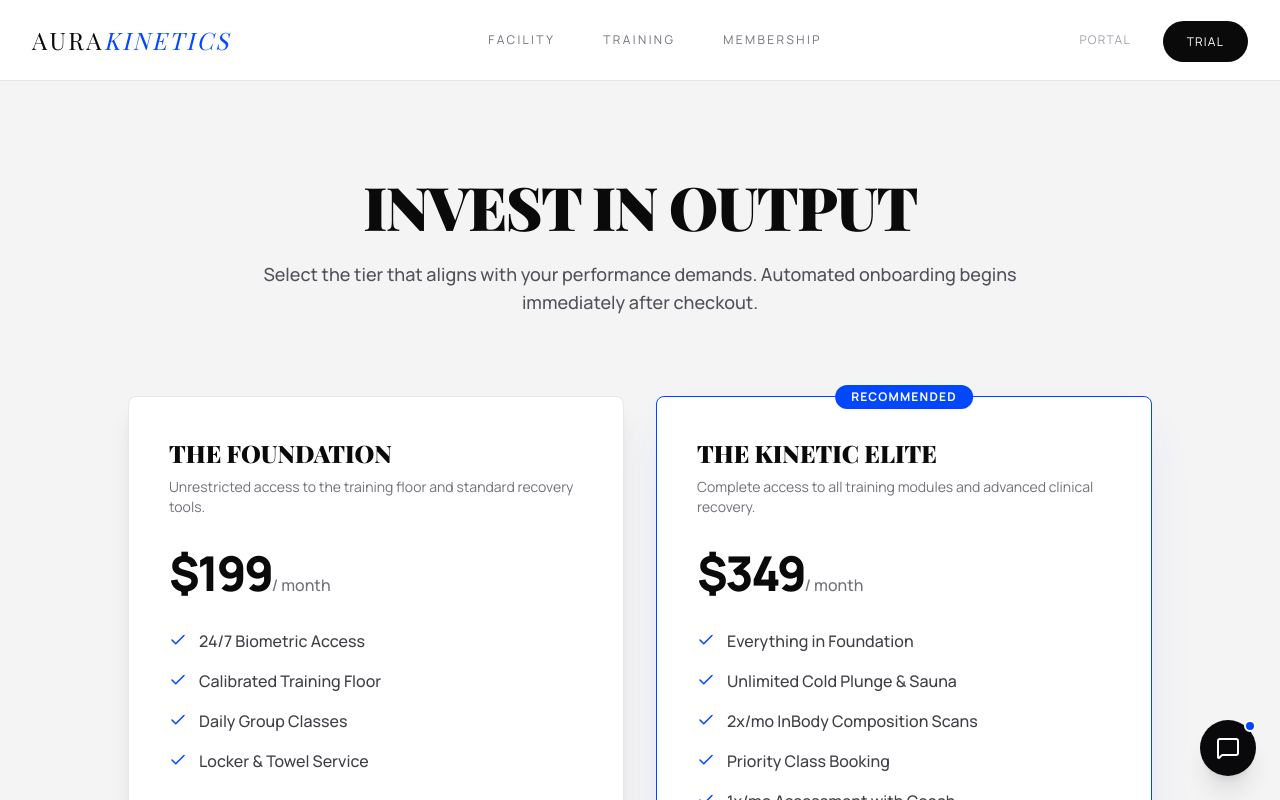
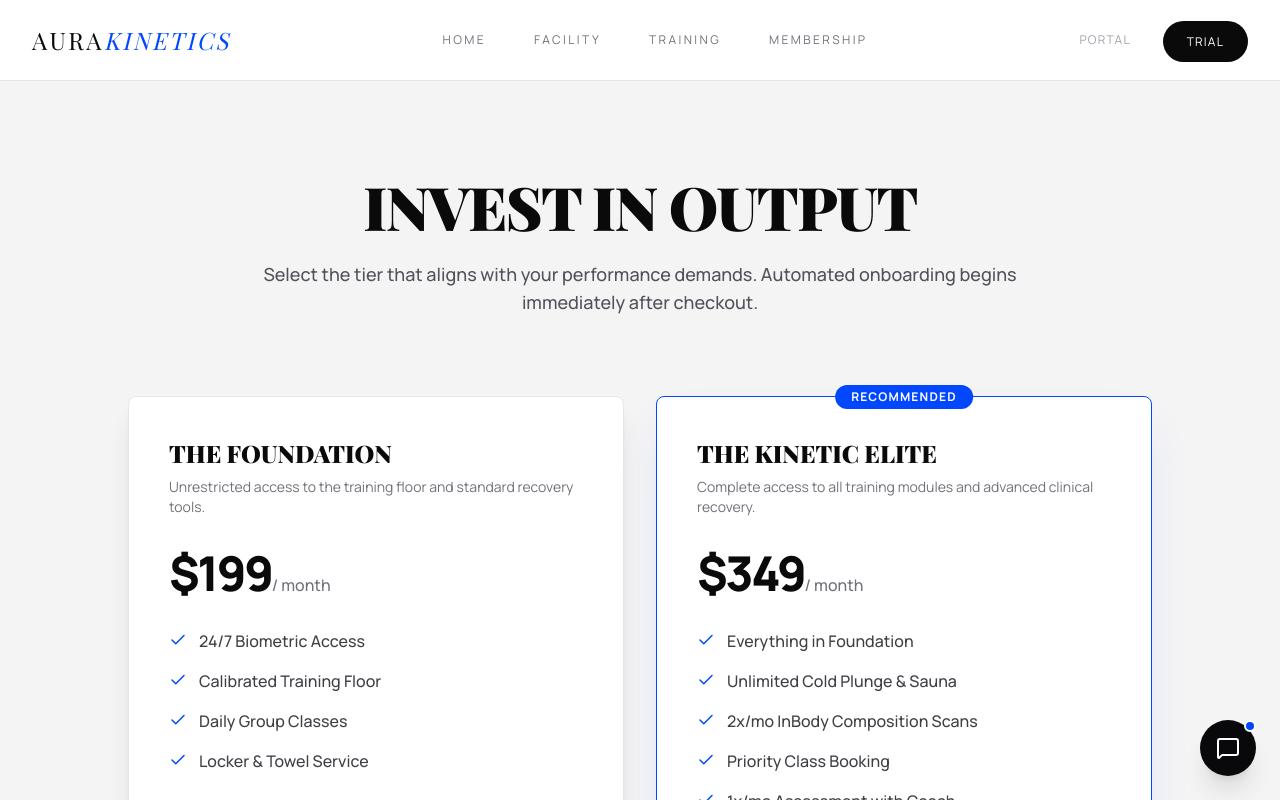
Before and after one commit to nikithamoncy/aura-kinetics-gym, a Next.js app: page /membership in a window 1280 px wide. Shown: the top 800 px of the page. Built offline with nearby package versions, Linux system fonts and the light colour scheme; a web font is replaced by a local one.

Commit message:
UI Updates

```diff
--- a/src/app/page.tsx
+++ b/src/app/page.tsx
@@ -5,21 +5,6 @@ export default function Home() {
   return (
     <div className="bg-[#0A0A0A] text-white overflow-hidden">
       <Hero />
-
-      {/* Heavy Statement Section */}
-      <section className="py-32 relative">
-        <div className="absolute inset-0 bg-[url('https://images.unsplash.com/photo-1540497077202-7c8a3999166f?q=80&w=2940&auto=format&fit=crop')] bg-cover bg-fixed bg-center opacity-10"></div>
-        <div className="max-w-[1000px] mx-auto px-8 text-center relative z-10">
-          <h2 className="font-heading text-4xl md:text-6xl leading-[1.2] font-light mb-12">
-            &quot;Performance is not an accident. It is the predictable outcome of <span className="text-accent italic">precise mathematics</span> and unyielding intent.&quot;
-          </h2>
-          <div className="flex items-center justify-center gap-6">
-            <span className="w-12 h-[1px] bg-accent"></span>
-            <p className="text-xs tracking-[0.3em] uppercase text-zinc-400 font-bold">The Aura Philosophy</p>
-            <span className="w-12 h-[1px] bg-accent"></span>
-          </div>
-        </div>
-      </section>
 
       {/* The Atmosphere Gallery / Split Sections */}
       <section className="py-24 bg-white text-zinc-950 rounded-t-[3rem] shadow-[0_-20px_50px_rgba(0,0,0,0.5)] relative z-20">
@@ -75,6 +60,21 @@ export default function Home() {
         </div>
       </section>
 
+      {/* Heavy Statement Section */}
+      <section className="py-32 relative">
+        <div className="absolute inset-0 bg-[url('https://images.unsplash.com/photo-1540497077202-7c8a3999166f?q=80&w=2940&auto=format&fit=crop')] bg-cover bg-fixed bg-center opacity-10"></div>
+        <div className="max-w-[1000px] mx-auto px-8 text-center relative z-10">
+          <h2 className="font-heading text-4xl md:text-6xl leading-[1.2] font-light mb-12">
+            &quot;Performance is not an accident. It is the predictable outcome of <span className="text-accent italic">precise mathematics</span> and unyielding intent.&quot;
+          </h2>
+          <div className="flex items-center justify-center gap-6">
+            <span className="w-12 h-[1px] bg-accent"></span>
+            <p className="text-xs tracking-[0.3em] uppercase text-zinc-400 font-bold">The Aura Philosophy</p>
+            <span className="w-12 h-[1px] bg-accent"></span>
+          </div>
+        </div>
+      </section>
+
       {/* Protocol Generator replaces the grey background from before, making it dark theme */}
       <div className="bg-[#050505] text-white">
         <ProtocolGenerator />
--- a/src/components/Hero.tsx
+++ b/src/components/Hero.tsx
@@ -1,6 +1,7 @@
 "use client";
 
 import { motion } from "framer-motion";
+import Link from "next/link";
 
 export default function Hero() {
     return (
@@ -39,12 +40,12 @@ export default function Hero() {
                     </p>
 
                     <div className="flex flex-col sm:flex-row gap-6 w-full sm:w-auto">
-                        <button className="px-12 py-5 bg-accent text-white uppercase tracking-[0.2em] text-xs font-bold hover:bg-white hover:text-black transition-all duration-500 shadow-[0_0_40px_rgba(0,71,255,0.4)]">
+                        <Link href="/membership" className="px-12 py-5 bg-accent text-white uppercase tracking-[0.2em] text-xs font-bold hover:bg-white hover:text-black transition-all duration-500 shadow-[0_0_40px_rgba(0,71,255,0.4)] block text-center">
                             Claim Allocation
-                        </button>
-                        <button className="px-12 py-5 bg-transparent border border-white/30 text-white uppercase tracking-[0.2em] text-xs font-bold hover:bg-white/10 hover:border-white transition-all duration-500 backdrop-blur-sm">
+                        </Link>
+                        <Link href="/facility" className="px-12 py-5 bg-transparent border border-white/30 text-white uppercase tracking-[0.2em] text-xs font-bold hover:bg-white/10 hover:border-white transition-all duration-500 backdrop-blur-sm block text-center">
                             Explore Facility
-                        </button>
+                        </Link>
                     </div>
                 </motion.div>
             </div>
--- a/src/components/NavBar.tsx
+++ b/src/components/NavBar.tsx
@@ -14,10 +14,10 @@ export default function NavBar() {
 
                 {/* Center: Links */}
                 <div className="hidden md:flex items-center space-x-12">
-                    {["Facility", "Training", "Membership"].map((item) => (
+                    {["Home", "Facility", "Training", "Membership"].map((item) => (
                         <Link
                             key={item}
-                            href={`/${item.toLowerCase()}`}
+                            href={item === "Home" ? "/" : `/${item.toLowerCase()}`}
                             className="group relative text-xs tracking-[0.2em] uppercase text-zinc-500 hover:text-foreground transition-colors duration-500"
                         >
                             {item}
```
